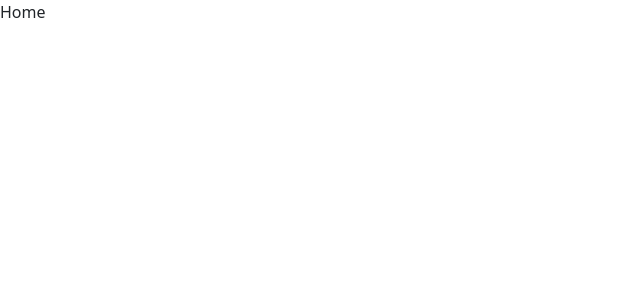
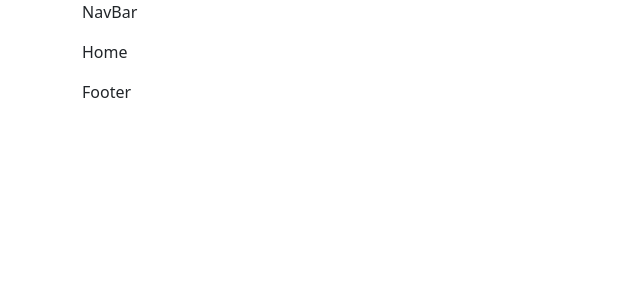
Before and after one commit to KatSobieska/blog-crud-app, a React (Create React App) app: page / in a window 1280 px wide. Shown: the top 300 px of the page, without its empty margins (0-640 px from the left). Built offline with nearby package versions, Linux system fonts and the light colour scheme.

Commit message:
Import Container, Header and Footer and use it in structure

```diff
--- a/src/App.js
+++ b/src/App.js
@@ -1,3 +1,4 @@
+import { Container } from "react-bootstrap";
 import { Route, Routes } from "react-router-dom";
 import About from "./components/pages/About";
 import Home from "./components/pages/Home";
@@ -5,9 +6,13 @@ import NotFound from "./components/pages/NotFound";
 import Post from "./components/pages/Post";
 import PostAdd from "./components/pages/PostAdd";
 import PostEdit from "./components/pages/PostEdit";
+import Footer from "./components/views/Footer";
+import Header from "./components/views/Header";
 
 function App() {
   return (
+    <Container>
+      <Header />
       <Routes>
         <Route path="/" element={<Home />} />
         <Route path="/about" element={<About />} />
@@ -16,6 +21,8 @@ function App() {
         <Route path="/post/edit/:id" element={<PostEdit />} />
         <Route path="*" element={<NotFound />} />
       </Routes>
+      <Footer />
+    </Container>
   );
 }
 
```
Lines whose indentation alone changed are shown as unchanged.
